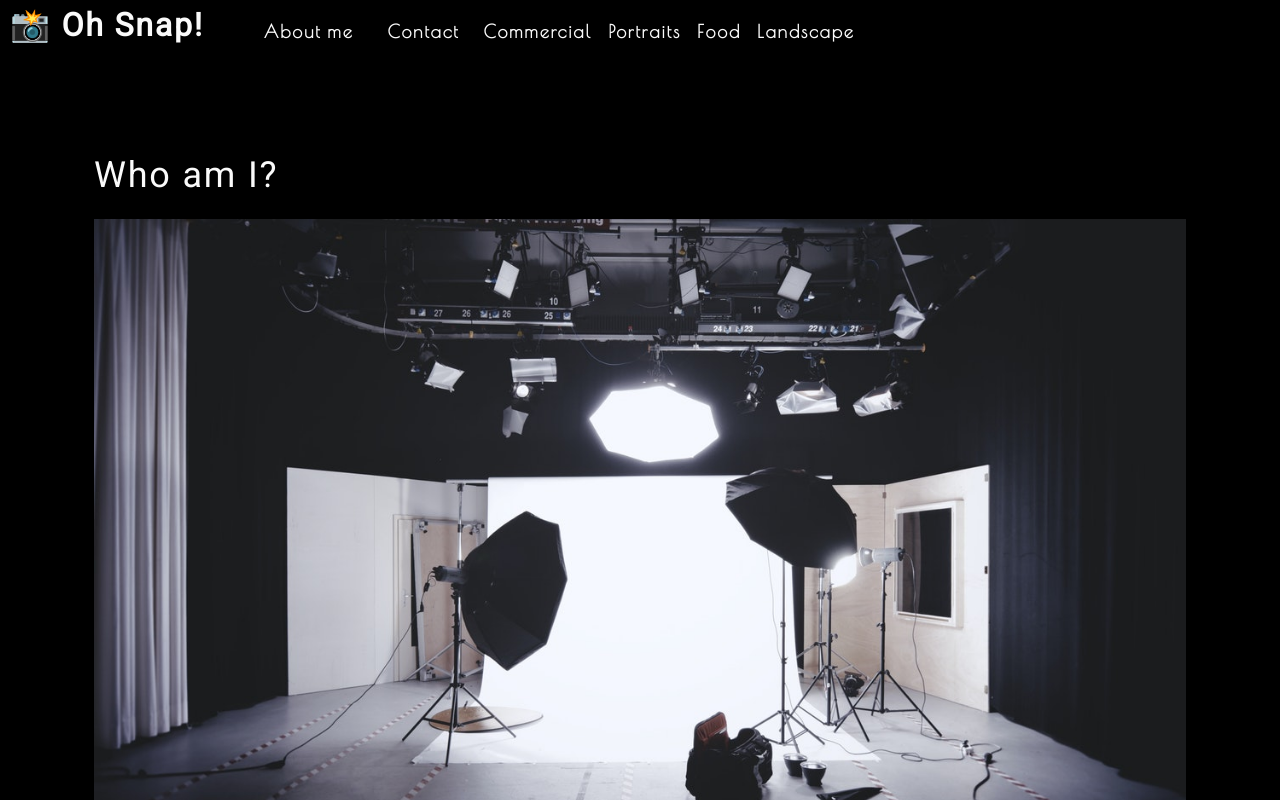
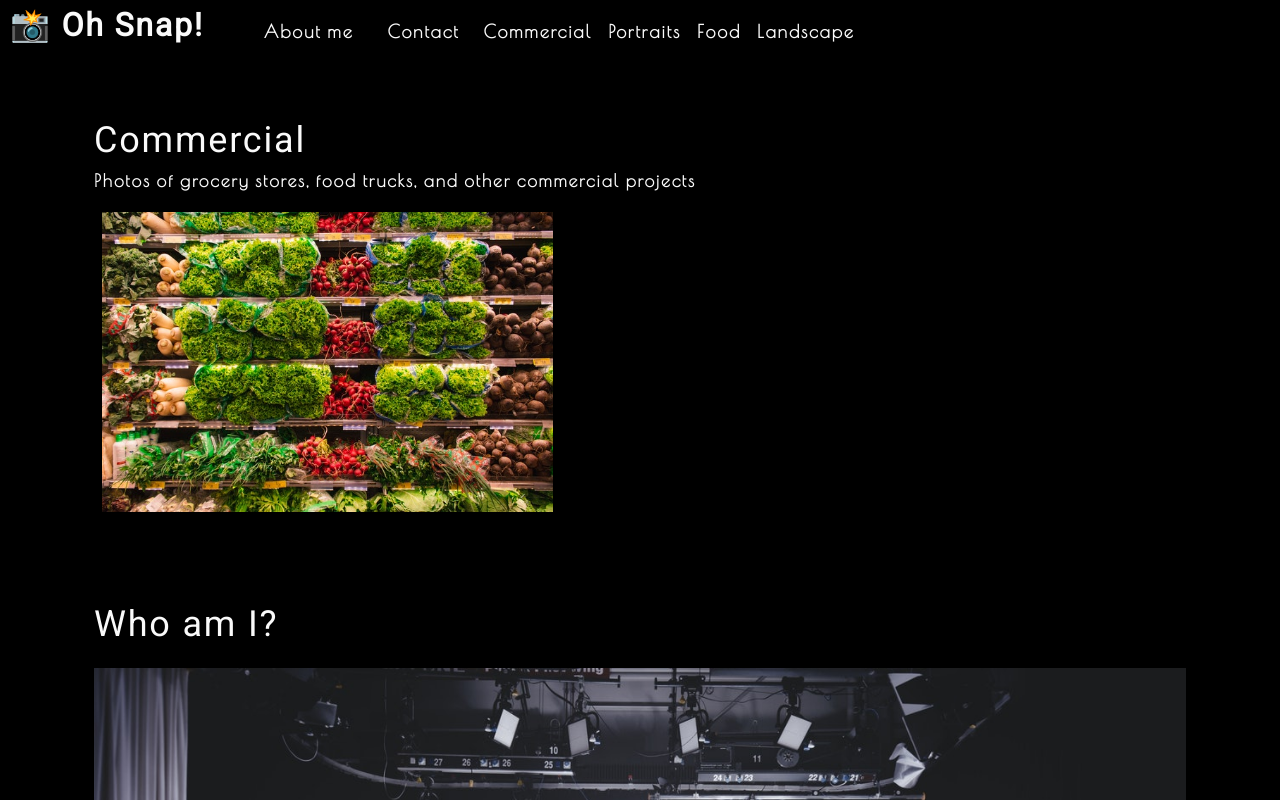
Before and after one commit to connorwhite-online/photo-port, a React (Create React App) app: page / in a window 1280 px wide. Shown: the top 800 px of the page. Built offline with nearby package versions, Linux system fonts and the light colour scheme.

Commit message:
Gallery component loaded

```diff
--- a/src/App.js
+++ b/src/App.js
@@ -1,6 +1,7 @@
 import React from 'react';
 import Nav from './components/Nav';
 import About from './components/About';
+import Gallery from './components/Gallery';
 
 function App() {
 
@@ -8,7 +9,8 @@
     <div>
       <Nav />
       <main>
-          <About />
+        <Gallery></Gallery>
+        <About></About>
       </main>
     </div>
   );
--- /dev/null
+++ b/src/components/Gallery/index.js
@@ -0,0 +1,28 @@
+import React from "react";
+import { capitalizeFirstLetter } from "../../utils/helpers";
+import photo from "../../assets/small/commercial/0.jpg";
+
+function Gallery(props) {
+
+    const currentCategory ={
+        name: 'commercial',
+        description:
+            'Photos of grocery stores, food trucks, and other commercial projects',
+    };
+
+    return (
+        <section>
+            <h1>{capitalizeFirstLetter(currentCategory.name)}</h1>
+            <p>{currentCategory.description}</p>
+            <div className="flex-row">
+                <img
+                    src={photo}
+                    alt="Commercial Example"
+                    className="img-thumbnail mx-1"
+                />
+            </div>
+        </section>
+    );
+}
+
+export default Gallery;
```
